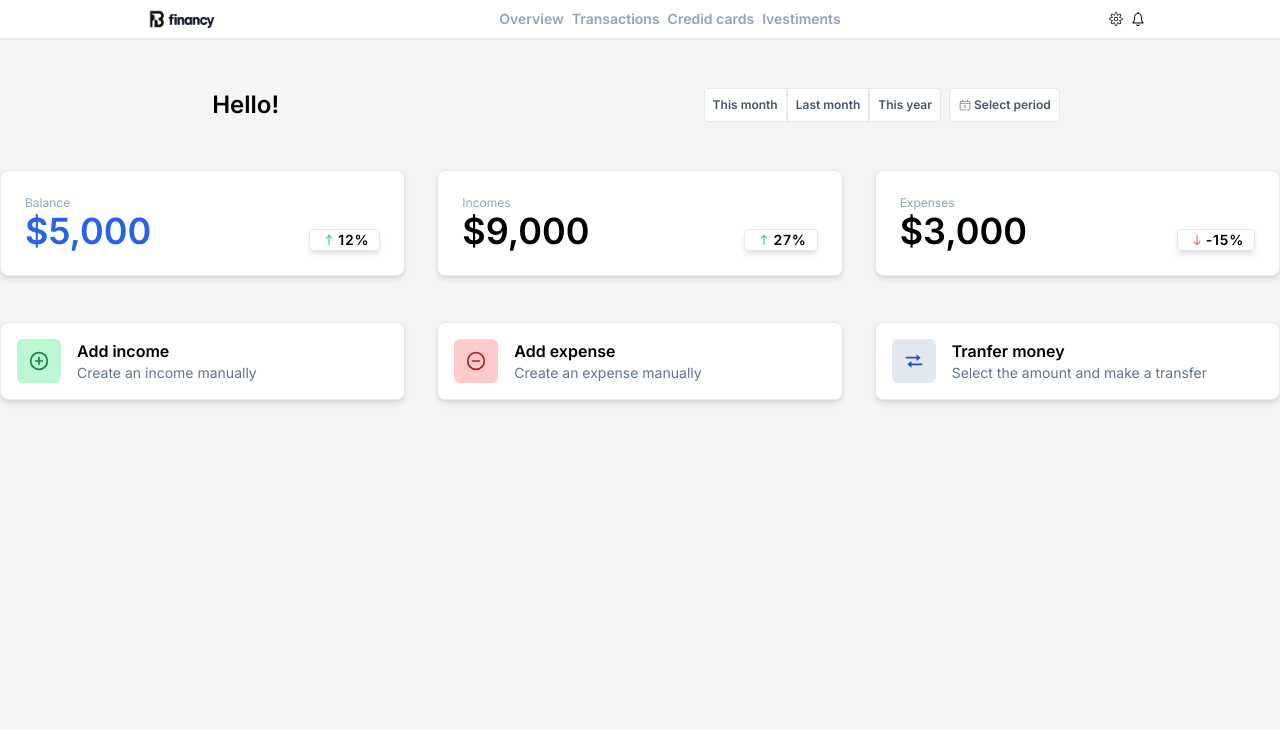
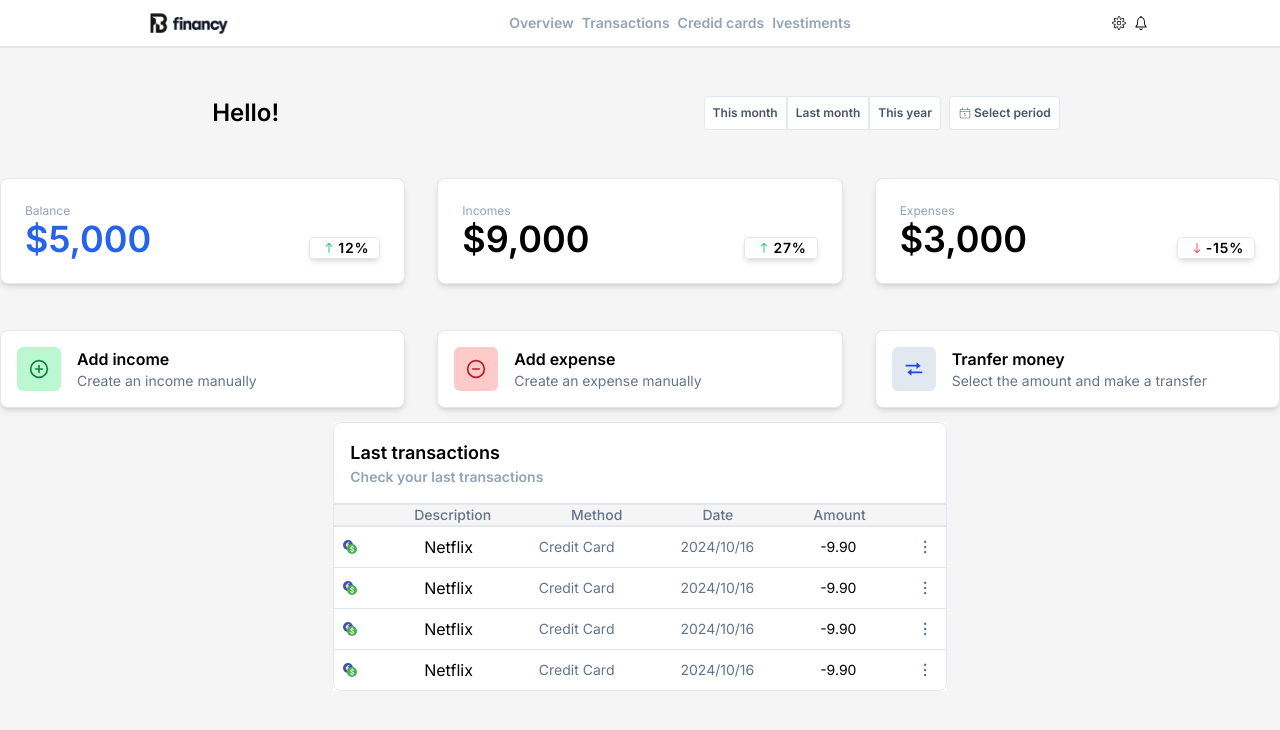
Before and after one commit to Pedroo07/B-Finances, a Next.js app: page / in a window 1280 px wide. Shown: the top 730 px of the page. Built offline with nearby package versions, Linux system fonts and the light colour scheme.

Commit message:
creating latest transactions component

```diff
--- a/app/components/header.tsx
+++ b/app/components/header.tsx
@@ -5,8 +5,8 @@ import { IoIosNotificationsOutline } from "react-icons/io";
 
 const Header = () => {
   return (
-    <div className='w-full h-10  flex items-center justify-around border-b-2 bg-white'>
-        <div><Image src='/Logo.png' alt='logo' width={100} height={100}/></div>
+    <div className='w-full h-12  flex items-center justify-around border-b-2 bg-white'>
+        <div><Image src='/Logo.png' alt='logo' width={120} height={120}/></div>
         <div>
             <ul className='flex items-center gap-2 font-Inter'>
                 <li className='text-sm font-semibold text-slate-400 active:text-blue-400 cursor-pointer'>Overview</li>
--- a/app/components/main.tsx
+++ b/app/components/main.tsx
@@ -1,8 +1,9 @@
 import React from 'react'
 import { CiCalendarDate } from "react-icons/ci";
-import { IoIosArrowRoundUp,IoIosArrowRoundDown } from "react-icons/io";
+import { IoIosArrowRoundUp, IoIosArrowRoundDown } from "react-icons/io";
 import { FiMinusCircle, FiPlusCircle } from "react-icons/fi";
 import { BiTransfer } from "react-icons/bi";
+import { FcCurrencyExchange } from "react-icons/fc";
 
 export const Main = () => {
     return (
@@ -69,8 +70,61 @@ export const Main = () => {
                     </div>
                 </div>
             </section>
-            <section></section>
-            <section></section>
+            <div className='flex justify-center'>
+                <section></section>
+                <section className='bg-white'>
+                    <header className='p-4 border rounded-t-lg'>
+                        <h4 className='font-semibold text-lg'>Last transactions</h4>
+                        <p className='text-sm font-semibold text-slate-400'>Check your last transactions</p>
+                    </header>
+                    <main>
+                        <div>
+                            <ul className='flex justify-around bg-neutral-100 border gap-20 px-20'>
+                                <li className='text-sm font-medium text-slate-500'>Description</li>
+                                <li className='text-sm font-medium text-slate-500'>Method</li>
+                                <li className='text-sm font-medium text-slate-500'>Date</li>
+                                <li className='text-sm font-medium text-slate-500'>Amount</li>
+                            </ul>
+                        </div>
+                        <div className='border rounded-b-lg '>
+                            <ul className='divide-y'>
+                                <li className='flex justify-between items-center p-2'>
+                                <FcCurrencyExchange />
+                                    <p>Netflix</p>
+                                    <p className='text-slate-500 text-sm'>Credit Card</p>
+                                    <p className='text-slate-500 text-sm'>2024/10/16</p>
+                                    <p className='text-sm'>-9.90</p>
+                                    <p className='rotate-90 font-semibold text-slate-500'><button>...</button></p>
+                                </li>
+                                <li className='flex justify-between items-center p-2'>
+                                <FcCurrencyExchange />
+                                    <p>Netflix</p>
+                                    <p className='text-slate-500 text-sm'>Credit Card</p>
+                                    <p className='text-slate-500 text-sm'>2024/10/16</p>
+                                    <p className='text-sm'>-9.90</p>
+                                    <p className='rotate-90 font-semibold text-slate-500'><button>...</button></p>
+                                </li>
+                                <li className='flex justify-between items-center p-2'>
+                                <FcCurrencyExchange />
+                                    <p>Netflix</p>
+                                    <p className='text-slate-500 text-sm'>Credit Card</p>
+                                    <p className='text-slate-500 text-sm'>2024/10/16</p>
+                                    <p className='text-sm'>-9.90</p>
+                                    <p className='rotate-90 font-semibold text-slate-500'><button>...</button></p>
+                                </li>
+                                <li className='flex justify-between items-center p-2'>
+                                <FcCurrencyExchange />
+                                    <p>Netflix</p>
+                                    <p className='text-slate-500 text-sm'>Credit Card</p>
+                                    <p className='text-slate-500 text-sm'>2024/10/16</p>
+                                    <p className='text-sm'>-9.90</p>
+                                    <p className='rotate-90 font-semibold text-slate-500'><button>...</button></p>
+                                </li>
+                            </ul>
+                        </div>
+                    </main>
+                </section>
+            </div>
         </div>
     )
 }
```
